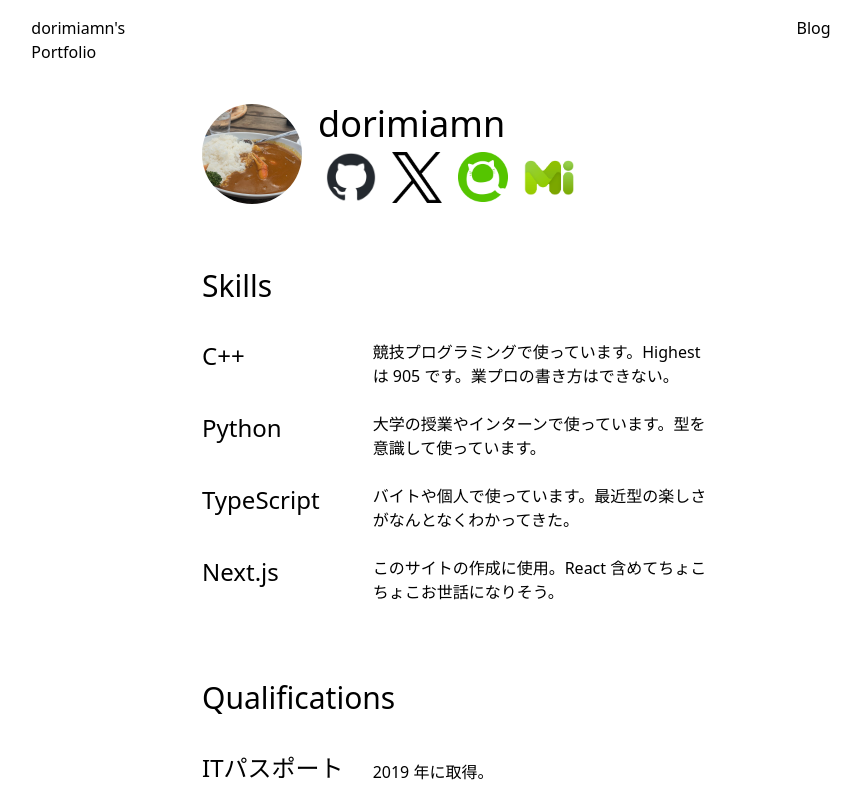
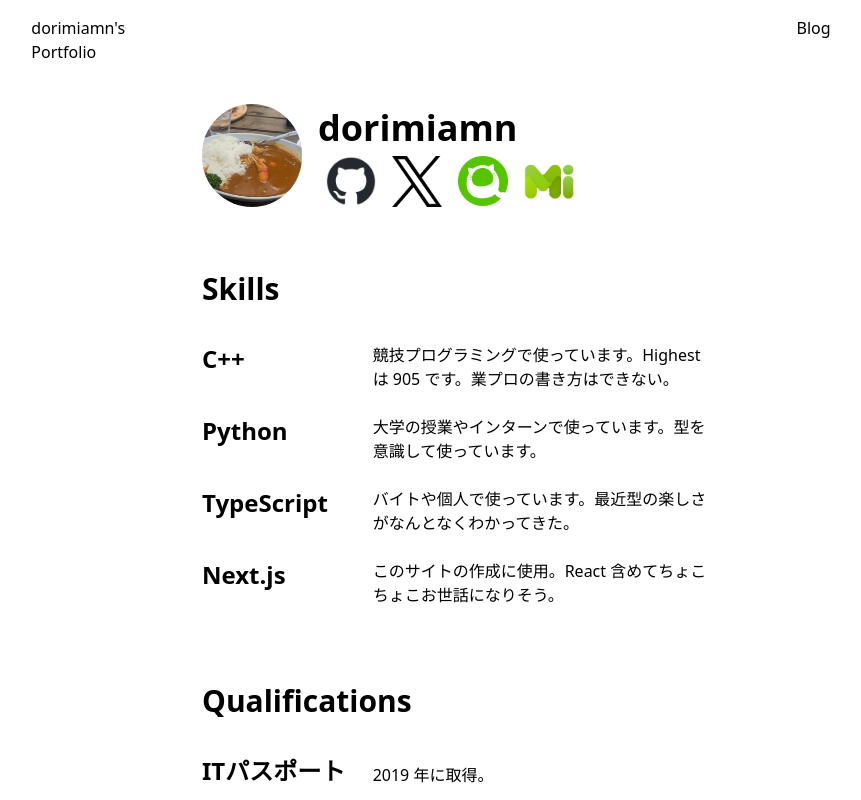
Before and after one commit to adominee/adominee.github.io, a Next.js app: page / in a window 1280 px wide. Shown: the top 800 px of the page, without its empty margins (182-1043 px from the left). Built offline with nearby package versions, Linux system fonts and the light colour scheme; a web font is replaced by a local one.

Commit message:
ブログ用のスタイル調整

```diff
--- a/app/blog/[id]/page.tsx
+++ b/app/blog/[id]/page.tsx
@@ -34,7 +34,7 @@ export default async function BlogPostPage({params}:{params: Promise<{id: string
   return (
     <div className='container w-4/6 mx-auto my-10'>
       <div className='mb-10'>
-        <h1 className='text-2xl mb-3'>{post.title}</h1>
+        <h1 className='text-3xl mb-3'>{post.title}</h1>
         <p className='text-xs'>公開日:{publishDate}</p>
         {publishDate !== updateDate && <p className='text-xs'>更新日:{updateDate}</p>}
       </div>
--- a/app/global.css
+++ b/app/global.css
@@ -6,4 +6,22 @@
     html {
         font-family: "Kiwi Maru", system-ui, sans-serif;
     }
+    h1 {
+        @apply text-2xl font-bold my-1;
+    }
+    h2 {
+        @apply text-xl font-bold my-1;
+    }
+    h3 {
+        @apply text-lg font-bold my-1;
+    }
+    h4 {
+        @apply text-base font-bold my-1;
+    }
+    div[data-filename] {
+        @apply bg-slate-900 text-sm text-slate-300 p-2 rounded my-1;
+    }
+    p > code {
+        @apply bg-slate-900 text-sm text-slate-300 p-1 rounded;
+    }
 }
```
